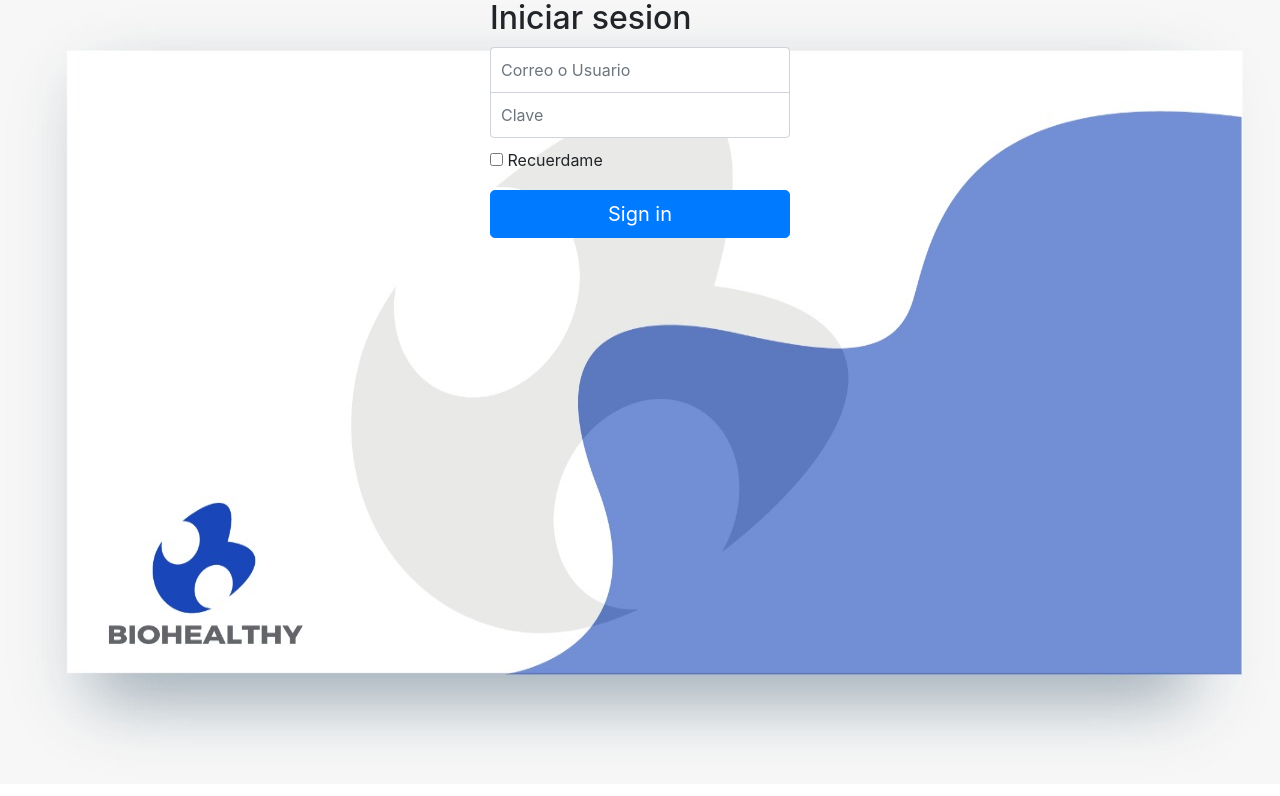
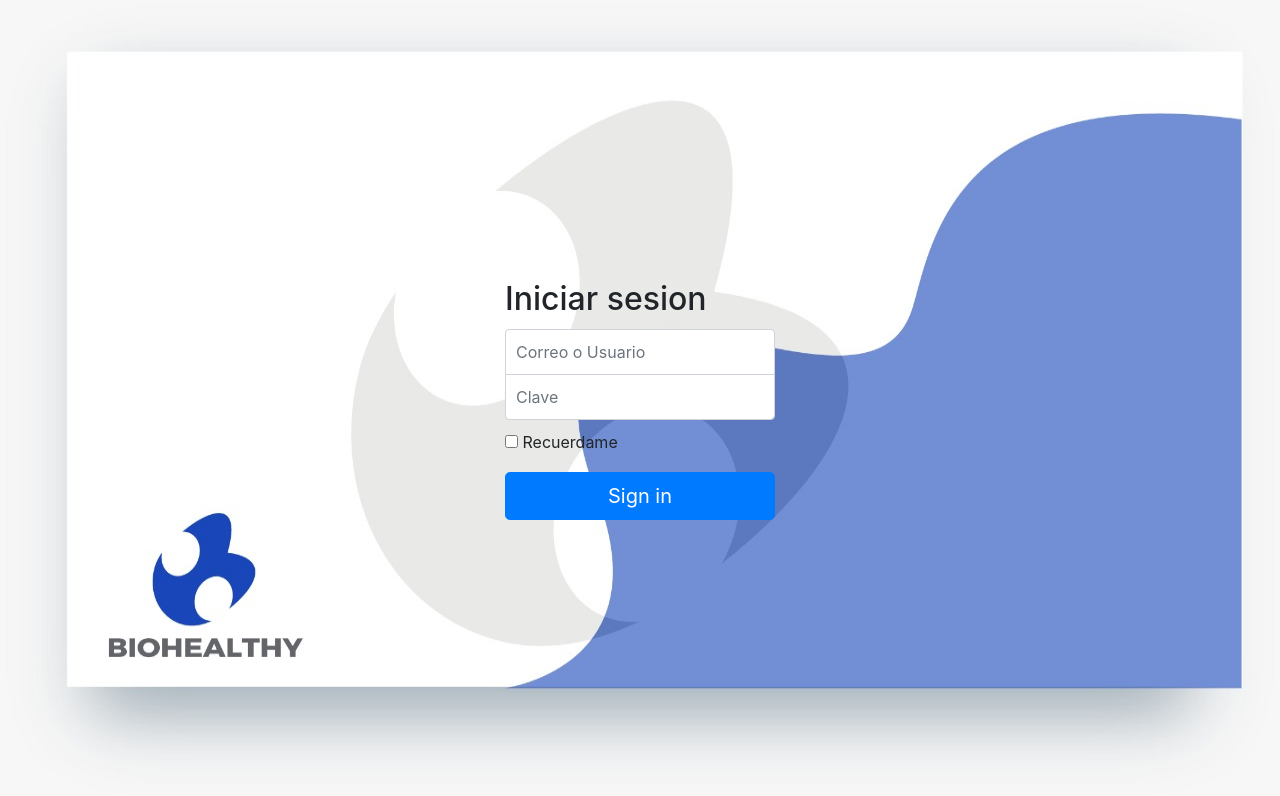
Before and after one commit to ChristDestroyed/BioHealthy, an Angular app in the folder BioHealthy/ClientApp/: page /empleados in a window 1280 px wide. Shown: the top 796 px of the page. Built offline with nearby package versions, Linux system fonts and the light colour scheme.

Commit message:
centerlogin

```diff
--- a/BioHealthy/ClientApp/src/app/Login/login.component.css
+++ b/BioHealthy/ClientApp/src/app/Login/login.component.css
@@ -1,7 +1,13 @@
+.container{
+  height:100%;
+  position:relative;
+  display:flex;
+  align-items:center;
+  justify-content:center;
+}
 .form-signin {
   max-width: 330px;
   padding: 15px;
-  margin: 0 auto;
 }
 
 .form-signin .form-signin-heading,
--- a/BioHealthy/ClientApp/src/app/app.component.css
+++ b/BioHealthy/ClientApp/src/app/app.component.css
@@ -1,6 +1,6 @@
 .container-fluid{
   width:100%;
-  margin-top:-2vh;
+  height:100%;
 }
 @media (max-width: 767px) {
   /* On small screens, the nav menu spans the full width of the screen. Leave a space for it. */
```
